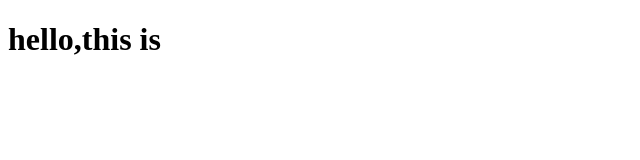
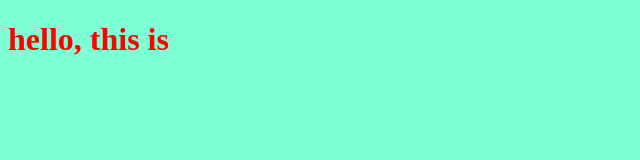
Before and after one commit to abdellrahmansherif/course, a plain HTML site: page index.html in a window 1280 px wide. Shown: the whole page, without its empty margins (0-640 px from the left). Drawn offline with Linux system fonts and the light colour scheme.

Commit message:
done background

```diff
--- a/index.html
+++ b/index.html
@@ -4,9 +4,11 @@
     <meta charset="UTF-8">
     <meta name="viewport" content="width=device-width, initial-scale=1.0">
     <title>Document</title>
+    <!-- ربط ملف CSS -->
+    <link rel="stylesheet" href="style.css">
 </head>
 <body>
-    <h1>hello,this is </h1>
+    <h1>hello, this is </h1>
     <script src="app.js"></script>
 </body>
 </html>
--- a/style.css
+++ b/style.css
@@ -1,3 +1,6 @@
 h1{
     color: red;
 }
+body{
+    background-color: aquamarine;
+}
```
